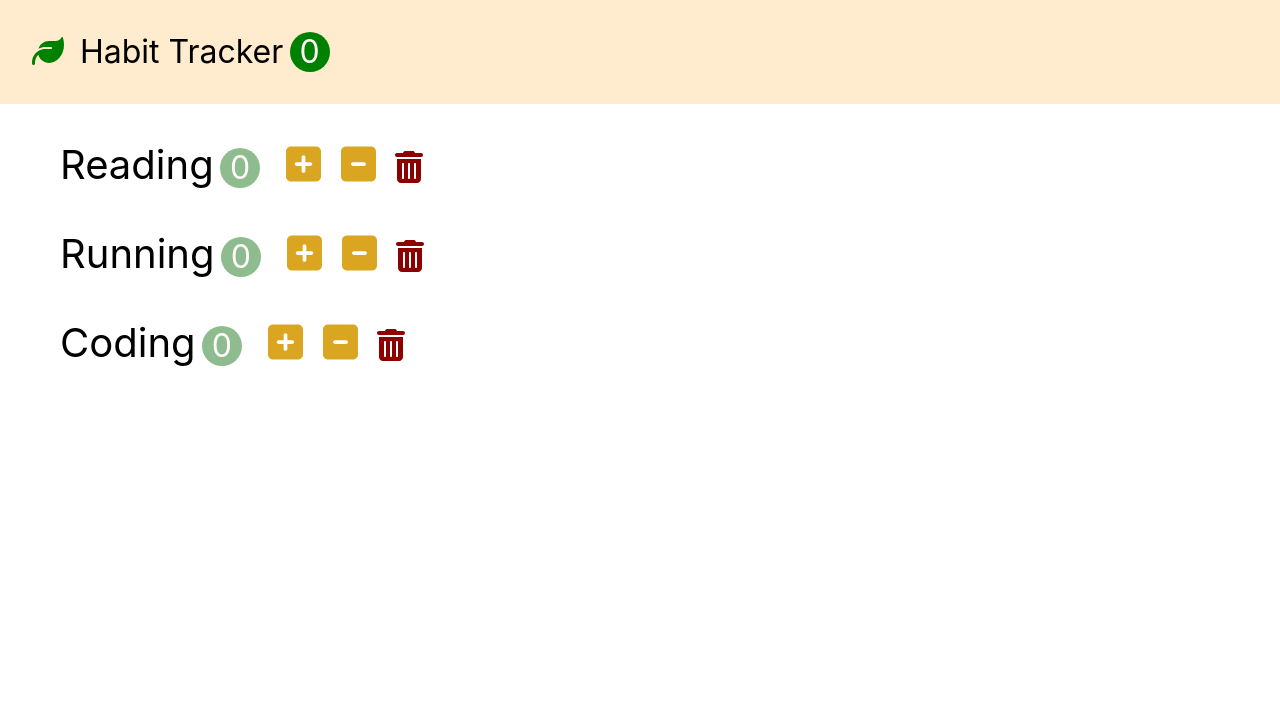
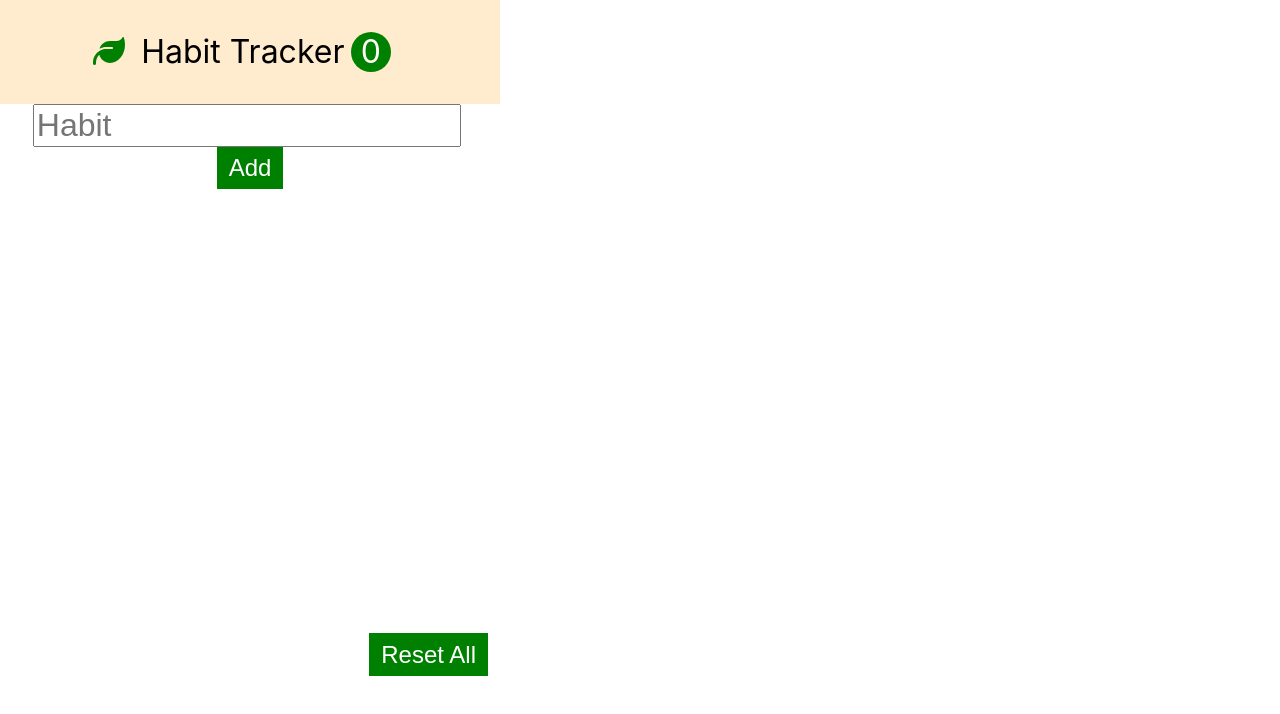
Before and after one commit to laniiiiworld/habit-tracker-react, a React (Create React App) app: page / in a window 1280 px wide. Shown: the top 714 px of the page. Built offline with nearby package versions, Linux system fonts and the light colour scheme.

Commit message:
Habit Tracker (ver.React)

```diff
--- a/src/app.css
+++ b/src/app.css
@@ -1,3 +1,8 @@
+#root{
+  width: 500px;
+  text-align: right;
+}
+
 *{
   box-sizing: border-box;
 }
@@ -6,6 +11,13 @@ button {
   outline: none;
   border: 0;
   cursor: pointer;
+}
+
+.button{
+  font-size: 1.5rem;
+  padding: 0.3em 0.5em;
+  background-color: green;
+  color:white;
 }
 
 .count{
@@ -25,6 +37,7 @@ button {
   font-size: 2rem;
   padding: 1em;
   background-color: blanchedalmond;
+  text-align: center;
 }
 
 .navbar-logo{
@@ -36,10 +49,35 @@ button {
   background-color: green;
 }
 
+.add-form{
+  text-align : center;
+}
+
+.add-input{
+  font-size:2rem;
+  margin-right: 0.2em;
+}
+
+.habits{
+  padding-left: 0;
+  height: 400px;
+  overflow-y: auto;
+}
+
 .habit {
   font-size: 2.5rem;
   padding: 0.5em;
   list-style: none;
+  width: 100%;
+  display:flex;
+  justify-content: space-between;
+}
+
+.habit-name{
+ width: 50%;
+ text-align: left;
+ overflow-wrap: break-word;
+ white-space: normal;
 }
 
 .habit-count {
@@ -65,3 +103,7 @@ button {
   font-size: 2rem;
   color: darkred;
 }
+
+.reset-button{
+  margin: 0.5em;
+}
--- a/src/components/app.jsx
+++ b/src/components/app.jsx
@@ -5,11 +5,7 @@ import Habits from './habits';
 
 class App extends Component {
   state = {
-    habits: [
-      { id: 1, name: 'Reading', count: 0 },
-      { id: 2, name: 'Running', count: 0 },
-      { id: 3, name: 'Coding', count: 0 },
-    ],
+    habits: [],
   };
 
   getTotalCount = ()=>{
@@ -18,6 +14,11 @@ class App extends Component {
                       return sum;
                     }, 0);
     return count;
+  };
+
+  handleAdd = (name)=>{
+    const habits = [...this.state.habits, {id: Date.now(), name, count:0}];
+    this.setState({ habits });
   };
 
   handleIncrement = (habit) => {
@@ -40,15 +41,25 @@ class App extends Component {
     this.setState({ habits });
   };
 
+  handelReset = ()=>{
+    const habits = this.state.habits.map(habit=>{
+                      habit.count = 0;
+                      return habit;
+                    });
+    this.setState({habits});
+  };
+
   render() {
     return (
       <>
         <Navbar totalCount={this.getTotalCount()} />
         <Habits
           habits={this.state.habits}
+          onAdd={this.handleAdd}
           onIncrement={this.handleIncrement}
           onDecrement={this.handleDecrement}
           onDelete={this.handleDelete}
+          onReset={this.handelReset}
          />
       </>);
   }
--- a/src/components/habit.jsx
+++ b/src/components/habit.jsx
@@ -6,17 +6,19 @@ class Habit extends Component {
     const { name, count } = habit;
     return (
       <li className='habit'>
-        <span className='habit-name'>{name}</span>
+        <span className='habit-name align-left'>{name}</span>
+        <span className="align-right">
           <span className='count habit-count'>{count}</span>
-        <button className='habit-button habit-increase' onClick={(event) => this.props.onIncrement(habit)}>
+          <button className='habit-button habit-increase' onClick={() => this.props.onIncrement(habit)}>
             <i className='fa-solid fa-square-plus'></i>
           </button>
-        <button className='habit-button habit-decrease' onClick={(event) => this.props.onDecrement(habit)}>
+          <button className='habit-button habit-decrease' onClick={() => this.props.onDecrement(habit)}>
             <i className='fa-solid fa-square-minus'></i>
           </button>
-        <button className='habit-button habit-delete' onClick={(event) => this.props.onDelete(habit)}>
+          <button className='habit-button habit-delete' onClick={() => this.props.onDelete(habit)}>
             <i className='fa-solid fa-trash-can'></i>
           </button>
+        </span>
       </li>
     );
   }
--- /dev/null
+++ b/src/components/habitAddForm.jsx
@@ -0,0 +1,24 @@
+import React, { Component } from 'react';
+
+class HabitAddForm extends Component {
+  formRef = React.createRef();
+  inputRef = React.createRef();
+
+  onSubmit = (event)=>{
+    event.preventDefault();
+    const name = this.inputRef.current.value;
+    name && this.props.onAdd(name);
+    this.formRef.current.reset();
+  };
+
+  render() {
+    return (
+      <form ref={this.formRef} className="add-form" onSubmit={this.onSubmit}>
+        <input ref={this.inputRef} type="text" className="add-input" placeholder="Habit"/>
+        <button className="button add-button" >Add</button>
+      </form>
+    );
+  }
+}
+
+export default HabitAddForm;
--- a/src/components/habits.jsx
+++ b/src/components/habits.jsx
@@ -1,21 +1,26 @@
 import React, { Component } from 'react';
+import HabitAddForm from './habitAddForm';
 import Habit from './habit';
 
 class Habits extends Component {
 
   render() {
     return (
-      <ul>
+      <>
+        <HabitAddForm onAdd={this.props.onAdd}/>
+        <ul className="habits">
           {this.props.habits.map((habit) => (
             <Habit //
               key={habit.id}
               habit={habit}
-            onIncrement={(event) => this.props.onIncrement(habit)}
-            onDecrement={(event) => this.props.onDecrement(habit)}
-            onDelete={(event) => this.props.onDelete(habit)}
+              onIncrement={this.props.onIncrement}
+              onDecrement={this.props.onDecrement}
+              onDelete={this.props.onDelete}
             />
           ))}
         </ul>
+        <button className="button reset-button" onClick={this.props.onReset}>Reset All</button>
+      </>
     );
   }
 }
```
Lines whose indentation alone changed are shown as unchanged.
